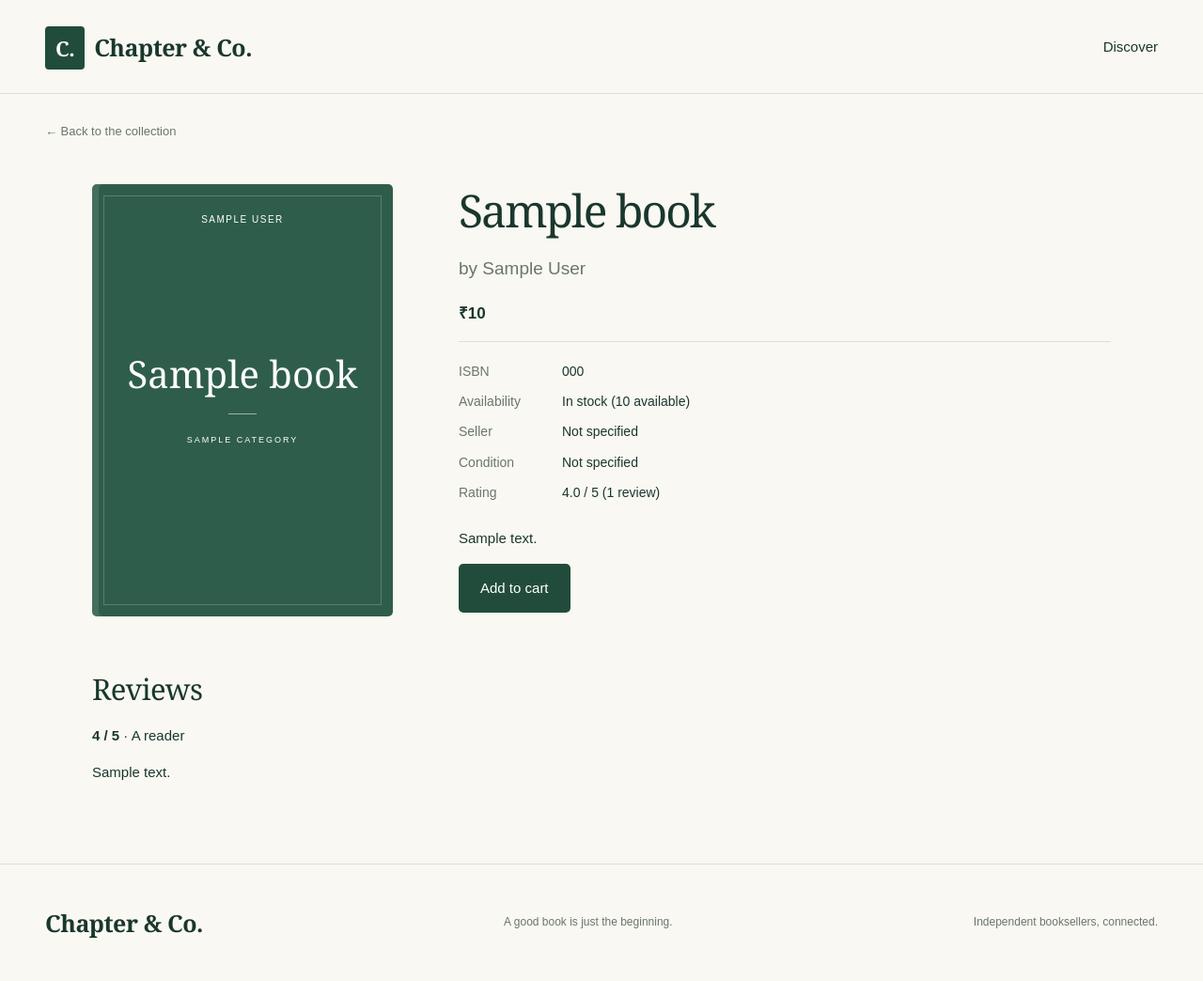
After one commit to anv10/Online-Bookstore-SE-, a Django app: template templates/catalog/detail.html in a window 1280 px wide. The commit adds this page. Shown: the whole page at 94% size. Run offline with Django 3.2, Linux system fonts and the light colour scheme; the template is opened without the code that fills it: most values are stand-ins (such as "Sample title", 1, 10 or a date in 2020).

Commit message:
Add book details page (#6)
Shows title, author, ISBN, price, availability, average rating and reviews,
and seller and condition once the listing fields exist. Out-of-stock books
are marked and the add-to-cart button is disabled. An unknown book id shows
a not-found page, and book cards in the catalogue now link to the page.

Closes #6

```diff
--- a/bookstore/urls.py
+++ b/bookstore/urls.py
@@ -18,10 +18,11 @@ Including another URLconf
 from django.contrib import admin
 from django.urls import include, path
 
-from catalog.views import catalog
+from catalog.views import book_detail, catalog
 
 urlpatterns = [
     path("", catalog, name="catalog"),
+    path("books/<int:pk>/", book_detail, name="book_detail"),
     path("admin/", admin.site.urls),
     path("accounts/", include("accounts.urls")),
 ]
--- /dev/null
+++ b/templates/catalog/detail.html
@@ -0,0 +1,43 @@
+{% extends 'base.html' %}
+{% block content %}
+<a class="backlink" href="{% url 'catalog' %}">← Back to the collection</a>
+<section class="detail">
+  <div class="cover cover-green detail-cover">
+    <span class="cover-author">{{ book.author }}</span>
+    <strong>{{ book.title }}</strong>
+    <span class="cover-line"></span>
+    <small>{{ book.category|default:'A BOOK TO REMEMBER' }}</small>
+  </div>
+  <div>
+    <h1>{{ book.title }}</h1>
+    <p class="byline">by {{ book.author }}</p>
+    <p class="book-bottom"><strong>₹{{ book.price }}</strong></p>
+    <dl>
+      <dt>ISBN</dt><dd>{{ book.isbn }}</dd>
+      <dt>Availability</dt>
+      <dd>{% if book.stock %}In stock ({{ book.stock }} available){% else %}<span class="out">Out of stock</span>{% endif %}</dd>
+      <dt>Seller</dt><dd>{% if book.seller %}{{ book.seller.full_name|default:'Independent seller' }}{% else %}Not specified{% endif %}</dd>
+      <dt>Condition</dt><dd>{% if book.condition %}{{ book.get_condition_display }}{% else %}Not specified{% endif %}</dd>
+      <dt>Rating</dt>
+      <dd>{% if review_count %}{{ average_rating|floatformat:1 }} / 5 ({{ review_count }} review{{ review_count|pluralize }}){% else %}No ratings yet{% endif %}</dd>
+    </dl>
+    {% if book.description %}<p>{{ book.description }}</p>{% endif %}
+    {% if book.stock %}
+      <button type="button" class="button">Add to cart</button>
+    {% else %}
+      <button type="button" class="button" disabled>Out of stock</button>
+    {% endif %}
+  </div>
+</section>
+<section class="reviews" aria-label="Reviews">
+  <h2>Reviews</h2>
+  {% for review in reviews %}
+    <article>
+      <strong>{{ review.rating }} / 5</strong> · {{ review.user.full_name|default:'A reader' }}
+      {% if review.comment %}<p>{{ review.comment }}</p>{% endif %}
+    </article>
+  {% empty %}
+    <p class="muted">No reviews yet.</p>
+  {% endfor %}
+</section>
+{% endblock %}
--- a/templates/catalog/list.html
+++ b/templates/catalog/list.html
@@ -2,5 +2,5 @@
 <section class="hero"><div><p class="eyebrow">FOR THE LOVE OF A GOOD STORY</p><h1>Your next chapter<br>starts here<span>.</span></h1><p>Discover new favourites, rediscover classics, and find stories<br class="desktop"> worth passing on. Books from independent sellers, all in one place.</p><a class="button" href="#collection">Explore the collection ↓</a></div><div class="hero-art" aria-hidden="true"><div class="orbit"></div><div class="hero-book back">THE ART<br>OF<br><b>SEEING</b><small>A NEW PERSPECTIVE</small></div><div class="hero-book front">A thousand<br><b>little<br>worlds.</b><small>STORIES TO GET LOST IN</small></div><div class="art-note">One book.<br>Endless possibilities.</div></div></section>
 <section id="collection"><div class="section-head"><div><p class="eyebrow">THE BOOKSHELF</p><h2>Find something that feels like you.</h2></div><span class="muted">{{ page_obj.paginator.count }} books to discover</span></div>
 <div class="shop"><aside class="panel filters"><h3>Make it your own</h3><form method="get" action="{% url 'catalog' %}#collection">{{ form.non_field_errors }}<p>{{ form.q.label_tag }}{{ form.q }}{{ form.q.errors }}</p><button class="button">Find books</button><a class="clear" href="{% url 'catalog' %}#collection">Clear filters</a></form></aside>
-<div><div class="grid">{% for book in page_obj %}<article class="book-card"><a class="cover cover-{% cycle 'clay' 'green' 'blue' 'gold' 'plum' 'sand' %}"  aria-label="View {{ book.title }}"><span class="cover-author">{{ book.author }}</span><strong>{{ book.title }}</strong><span class="cover-line"></span><small>{{ book.category|default:'A BOOK TO REMEMBER' }}</small></a><div class="book-meta"><span>{{ book.category }}</span><span></span></div><h3><a >{{ book.title }}</a></h3><p class="muted">{{ book.author }}</p><div class="book-bottom"><strong>₹{{ book.price }}</strong>{% if book.stock %}<span>In stock</span>{% else %}<span class="out">Out of stock</span>{% endif %}</div></article>{% empty %}<div class="empty"><h2>No books found.</h2><p>Try another title, author, ISBN or price range.</p></div>{% endfor %}</div>
+<div><div class="grid">{% for book in page_obj %}<article class="book-card"><a class="cover cover-{% cycle 'clay' 'green' 'blue' 'gold' 'plum' 'sand' %}" href="{% url 'book_detail' book.pk %}" aria-label="View {{ book.title }}"><span class="cover-author">{{ book.author }}</span><strong>{{ book.title }}</strong><span class="cover-line"></span><small>{{ book.category|default:'A BOOK TO REMEMBER' }}</small></a><div class="book-meta"><span>{{ book.category }}</span><span></span></div><h3><a href="{% url 'book_detail' book.pk %}">{{ book.title }}</a></h3><p class="muted">{{ book.author }}</p><div class="book-bottom"><strong>₹{{ book.price }}</strong>{% if book.stock %}<span>In stock</span>{% else %}<span class="out">Out of stock</span>{% endif %}</div></article>{% empty %}<div class="empty"><h2>No books found.</h2><p>Try another title, author, ISBN or price range.</p></div>{% endfor %}</div>
 {% if page_obj.has_other_pages %}<nav class="pagination" aria-label="Pagination">{% if page_obj.has_previous %}<a href="?{{ query }}&page={{ page_obj.previous_page_number }}#collection">← Previous</a>{% endif %}<span>Page {{ page_obj.number }} of {{ page_obj.paginator.num_pages }}</span>{% if page_obj.has_next %}<a href="?{{ query }}&page={{ page_obj.next_page_number }}#collection">Next →</a>{% endif %}</nav>{% endif %}</div></div></section>{% endblock %}
```
Also changed, not shown: catalog/tests/test_book_detail.py (added, +92 -0 lines), catalog/views.py (+17 -2 lines), templates/404.html (added, +8 -0 lines).
